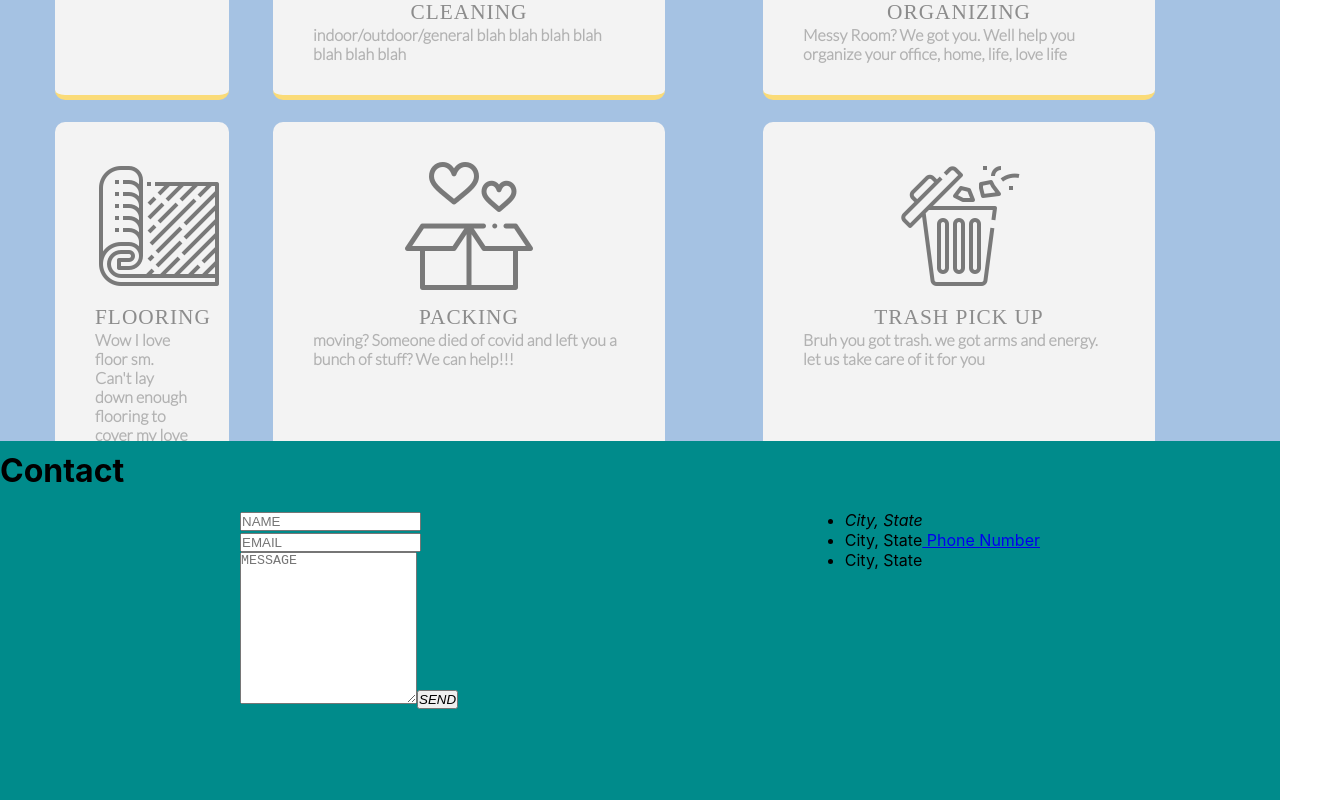
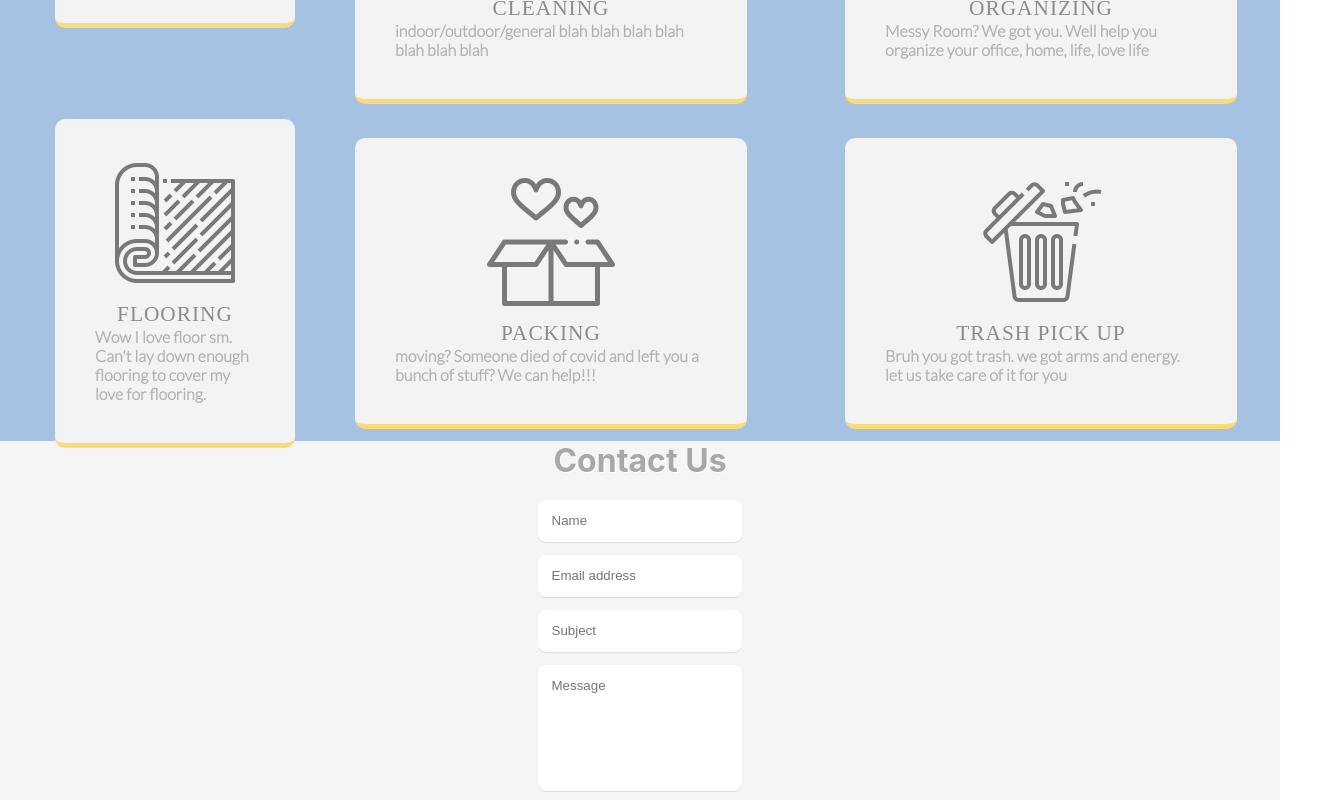
Before and after one commit to MomentaiBro/CarlaniWebApp, a React (Create React App) app: page / in a window 1280 px wide. Shown: the part 1920-2720 px from the top of the page, 1330 px wide, since content can reach past the window. Built offline with nearby package versions, Linux system fonts and the light colour scheme; the HTML template or start-up script is replaced by a standard one.

Commit message:
added a new contact form

```diff
--- a/public/index.html
+++ b/public/index.html
@@ -25,10 +25,9 @@
       work correctly both with client-side routing and a non-root public URL.
       Learn how to configure a non-root public URL by running `npm run build`.
     -->
-    <title>React App</title>
+    <title>Carlani HomePage</title>
   </head>
   <body>
-    <noscript>You need to enable JavaScript to run this app.</noscript>
     <div id="root"></div>
     <!--
       This HTML file is a template.
--- a/src/App.css
+++ b/src/App.css
@@ -16,6 +16,10 @@
   box-sizing: border-box;
 }
 
+html {
+  width: 100%;
+}
+
 .App {
   display: flex;
   justify-content: center;
@@ -28,8 +32,7 @@
 .sticky {
   position: fixed;
   top: 0;
-  width: 100%;
-  /* overflow: hidden; */
+  width: 100vw;
   z-index: 99;
   box-shadow: 0px 1px 10px black;
 }
@@ -40,6 +43,16 @@ nav {
   /* need to change colors to carlani colors */
   font-family: "Lato";
   z-index: 101;
+}
+
+.Carlani_Home {
+  position: absolute;
+  top: 10%;
+  left: 2%;
+  font-size: 36px;
+  font-weight: 600;
+  text-decoration: none;
+  color: white;
 }
 
 .navLinks {
--- a/src/components/Contact.js
+++ b/src/components/Contact.js
@@ -1,84 +1,103 @@
 import style from '../modules/Contact.module.css'
 const Contact = () => {
     return (
-        <div className={style.contact} id="contact">
-            <h1>Contact</h1>
-            <div className={style.wrapper}>
 
-                 {/* Left side of Contact Page  */}
+        <div>
+            <h1>Contact Us</h1>
+            <form class="cf">
+            <div class="half left cf">
+                <input type="text" id="input-name" placeholder="Name"/>
+                <input type="email" id="input-email" placeholder="Email address"/>
+                <input type="text" id="input-subject" placeholder="Subject"/>
+            </div>
+            <div class="half right cf">
+                <textarea name="message" type="text" id="input-message" placeholder="Message"></textarea>
+            </div>
+            <input type="submit" value="Submit" id="input-submit"/>
+            </form>
+        </div>
 
-                <form id="contact-form" className={style.formHorizontal}>
-                    <div className="form-group">
-                        <div className="col-sm-12">
-                            <input
-                                type="text"
-                                className="form-control"
-                                id="name"
-                                placeholder="NAME"
-                                name="name"
-                                value=""
-                                required
-                            >
-                            </input>
-                        </div>
-                    </div>
-                    <div
-                        className={style.formGroup}>
-                        <div className="col-sm-12">
-                            <input
-                                type="email"
-                                className="form-control"
-                                id="email"
-                                placeholder="EMAIL"
-                                name="email"
-                                value=""
-                                required
-                                >
-                            </input>
-                        </div>
-                    </div>
-                    <textarea
-                        className="form-control"
-                        rows="10"
-                        placeholder="MESSAGE"
-                        name="message"
-                        required
-                        >
-                    </textarea>
-                    <button
-                        className="btn btn-primary send-btn"
-                        id="submit"
-                        type="submit"
-                        value="SEND">
-                        <div className="alt-send-btn">
-                            <i className="fa fa-paper-plane">
-                                <span className="send-text">SEND</span>
-                            </i>
-                        </div>
-                    </button>
-                </form>
 
-            {/* Right side of Contact Page  */}
 
-            <div
-            className="direct-contact-container">
-                <ul className="contact-list">
-                    <li className="list-item">
-                        <i className="fa fa-map-marker fa-2x">
-                            <span className="contact-text place">City, State</span>
-                        </i>
-                    </li>
 
-                    <li className="list-item"><span className="contact-text place">City, State</span><a href="#" title="give me a call"> Phone Number<span className="contact-text place"></span></a></li>
+        // <div className={style.contact} id="contact">
+        //     <h1>Contact</h1>
+        //     <div className={style.wrapper}>
 
-                    <li className="list-item"><span className="contact-text place">City, State</span></li>
-                </ul>
+        //          {/* Left side of Contact Page  */}
 
-            </div>
+        //         <form id="contact-form" className={style.formHorizontal}>
+        //             <div className="form-group">
+        //                 <div className="col-sm-12">
+        //                     <input
+        //                         type="text"
+        //                         className="form-control"
+        //                         id="name"
+        //                         placeholder="NAME"
+        //                         name="name"
+        //                         value=""
+        //                         required
+        //                     >
+        //                     </input>
+        //                 </div>
+        //             </div>
+        //             <div
+        //                 className={style.formGroup}>
+        //                 <div className="col-sm-12">
+        //                     <input
+        //                         type="email"
+        //                         className="form-control"
+        //                         id="email"
+        //                         placeholder="EMAIL"
+        //                         name="email"
+        //                         value=""
+        //                         required
+        //                         >
+        //                     </input>
+        //                 </div>
+        //             </div>
+        //             <textarea
+        //                 className="form-control"
+        //                 rows="10"
+        //                 placeholder="MESSAGE"
+        //                 name="message"
+        //                 required
+        //                 >
+        //             </textarea>
+        //             <button
+        //                 className="btn btn-primary send-btn"
+        //                 id="submit"
+        //                 type="submit"
+        //                 value="SEND">
+        //                 <div className="alt-send-btn">
+        //                     <i className="fa fa-paper-plane">
+        //                         <span className="send-text">SEND</span>
+        //                     </i>
+        //                 </div>
+        //             </button>
+        //         </form>
 
-            </div>
+        //     {/* Right side of Contact Page  */}
 
-        </div>
+        //     <div
+        //     className="direct-contact-container">
+        //         <ul className="contact-list">
+        //             <li className="list-item">
+        //                 <i className="fa fa-map-marker fa-2x">
+        //                     <span className="contact-text place">City, State</span>
+        //                 </i>
+        //             </li>
+
+        //             <li className="list-item"><span className="contact-text place">City, State</span><a href="#" title="give me a call"> Phone Number<span className="contact-text place"></span></a></li>
+
+        //             <li className="list-item"><span className="contact-text place">City, State</span></li>
+        //         </ul>
+
+        //     </div>
+
+        //     </div>
+
+        // </div>
      );
 }
 
--- a/src/components/Home.js
+++ b/src/components/Home.js
@@ -5,7 +5,7 @@ import Logo from "./Logo";
 const Home = () => {
 
     return (
-        <div className={`${HomeStyle.Home} shimmer`}>
+        <div className={`${HomeStyle.Home} shimmer`} id="home">
             <Logo />
         </div>
      );
--- a/src/components/NavBar.js
+++ b/src/components/NavBar.js
@@ -14,13 +14,19 @@ const NavBar = () => {
     return (
         <div className="sticky">
             <nav>
+                <div>
+                    <a href="#home" className="Carlani_Home">Carlani</a>
+                </div>
                 <div onClick={ToggleClass} className="hamburger">
                     <div className="line"></div>
                     <div className="line"></div>
                     <div className="line"></div>
                 </div>
 
+
                 <ul className={`navLinks ${isOpen ? "" : "open"}`}>
+
+                    <>
                         <li onClick={ToggleClass} className={`${isFade ? "" : "fade"}`}>
                             <a href="#about">About</a>
                         </li>
@@ -33,7 +39,7 @@ const NavBar = () => {
                         <li onClick={ToggleClass} className={`${isFade ? "" : "fade"}`}>
                             <a href="#testimonials">Testimonials</a>
                         </li>
-
+                    </>
                 </ul>
             </nav>
         </div>
--- a/src/modules/Contact.module.css
+++ b/src/modules/Contact.module.css
@@ -1,4 +1,86 @@
-.contact {
+h1 {
+  text-align: center;
+  color: #a8a8a8;
+  text-shadow: 1px 1px 0 white;
+}
+
+form {
+  max-width: 600px;
+  text-align: center;
+  margin: 20px auto;
+}
+form input,
+form textarea {
+  border: 0;
+  outline: 0;
+  padding: 1em;
+  -moz-border-radius: 8px;
+  -webkit-border-radius: 8px;
+  border-radius: 8px;
+  display: block;
+  width: 100%;
+  margin-top: 1em;
+  font-family: "Merriweather", sans-serif;
+  -moz-box-shadow: 0 1px 1px rgba(0, 0, 0, 0.1);
+  -webkit-box-shadow: 0 1px 1px rgba(0, 0, 0, 0.1);
+  box-shadow: 0 1px 1px rgba(0, 0, 0, 0.1);
+  resize: none;
+}
+form input:focus,
+form textarea:focus {
+  -moz-box-shadow: 0 0px 2px #e74c3c !important;
+  -webkit-box-shadow: 0 0px 2px #e74c3c !important;
+  box-shadow: 0 0px 2px #e74c3c !important;
+}
+form #input-submit {
+  color: white;
+  background: #e74c3c;
+  cursor: pointer;
+}
+form #input-submit:hover {
+  -moz-box-shadow: 0 1px 1px 1px rgba(170, 170, 170, 0.6);
+  -webkit-box-shadow: 0 1px 1px 1px rgba(170, 170, 170, 0.6);
+  box-shadow: 0 1px 1px 1px rgba(170, 170, 170, 0.6);
+}
+form textarea {
+  height: 126px;
+}
+
+.half {
+  float: left;
+  width: 48%;
+  margin-bottom: 1em;
+}
+
+.right {
+  width: 50%;
+}
+
+.left {
+  margin-right: 2%;
+}
+
+@media (max-width: 480px) {
+  .half {
+    width: 100%;
+    float: none;
+    margin-bottom: 0;
+  }
+}
+/* Clearfix */
+.cf:before,
+.cf:after {
+  content: " ";
+  /* 1 */
+  display: table;
+  /* 2 */
+}
+
+.cf:after {
+  clear: both;
+}
+
+/* .contact {
   height: 58vh;
   width: 100%;
   background: darkcyan;
@@ -35,4 +117,4 @@
   max-width: 400px;
   font-family: 'Lato';
   font-weight: 400;
-}
+} */
--- a/src/modules/Services.module.css
+++ b/src/modules/Services.module.css
@@ -12,21 +12,19 @@
   margin-top: 25px;
   display: grid;
   height: 100vh;
-  width: 100%;
+  width: 100vw;
   grid-template-areas:
     "card" "card" "card"
     "card" "card" "card";
   grid-template-columns: 1fr 1fr 1fr;
   grid-template-rows: 1fr 1fr;
-  align-items: center;
-  justify-content: space-evenly;
+  place-items: center stretch;
 }
 
 .singleService {
   grid-area: "card";
-  display: inline-block;
+
   width: 80%;
-  height: 95%;
   background-color: #f3f3f3;
   padding: 25px;
   color: #b2b2b2;
@@ -38,6 +36,8 @@
   margin-right: 5px;
   border-bottom: 5px solid var(--yellow);
   border-radius: 10px;
+  align-self: center;
+  justify-content: center;
 }
 
 h2.serviceTitle {
```
Lines whose indentation alone changed are shown as unchanged.
